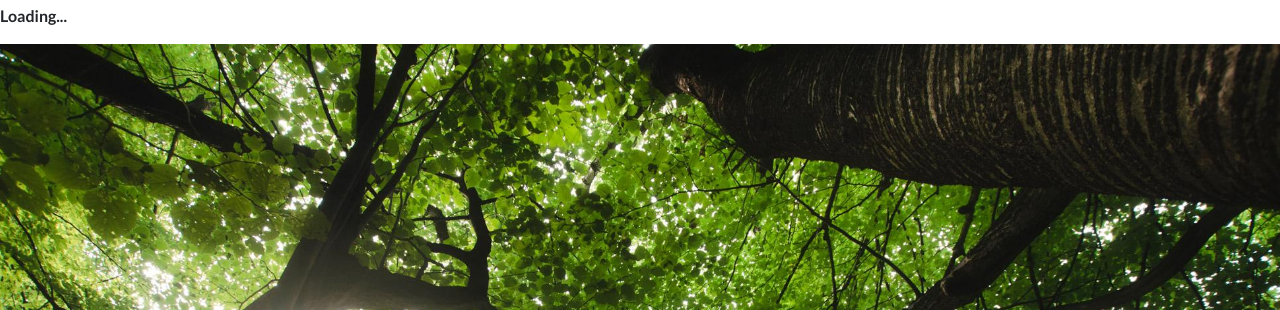
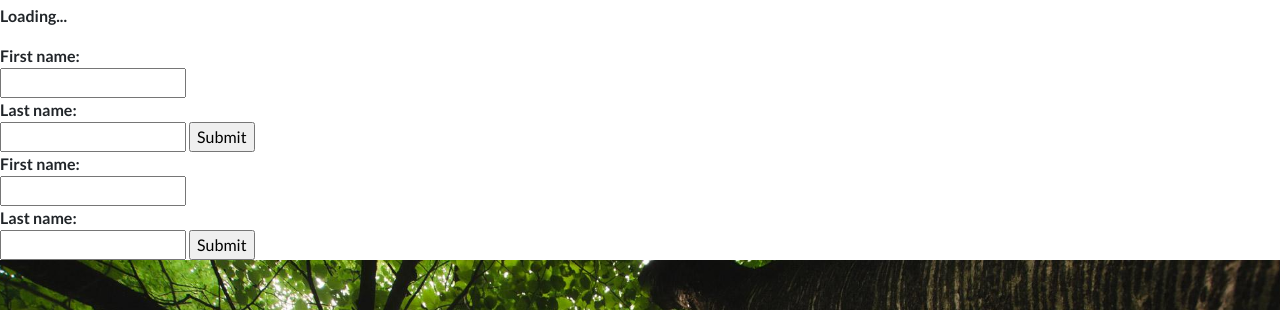
Before and after one commit to Blizl/Blizl.github.io, a website: page index.html in a window 1280 px wide. Shown: the part 88-398 px from the top of the page. Drawn offline with nearby package versions, Linux system fonts and the light colour scheme; a script that the page names is missing.

Commit message:
new stuff

```diff
--- a/index.html
+++ b/index.html
@@ -56,6 +56,26 @@
     <script type="text/html">
       <p><%- sheet_name.length %> rows in the worksheet</p>
     </script>
+
+
+    <form>
+      First name:<br>
+      <input type="text" name="firstname"><br>
+      Last name:<br>
+      <input type="text" name="lastname">
+      <input type="submit" value="Submit">
+    </form>
+    <form name="gform" id="gform" enctype="text/plain"
+    action="https://docs.google.com/forms/d/14lh6MIQOy9j3jWzEl7BysxEe4p9OoU9WN3tytbQjj1I/formResponse?" target="hidden_iframe" onsubmit="submitted=true;">
+      First name:<br>
+      <input type="text" name="entry.97899463" id="entry.97899463"><br>
+      Last name:<br>
+      <input type="text" name="entry.424048761" id="entry.424048761">
+      <input type="submit" value="Submit">
+    </form>
+
+    <iframe name="hidden_iframe" id="hidden_iframe" style="display:none;" onload="if(submitted) {}"></iframe>
+
 
     <!-- Navigation -->
     <nav class="navbar navbar-expand-lg navbar-light bg-light fixed-top">
```
